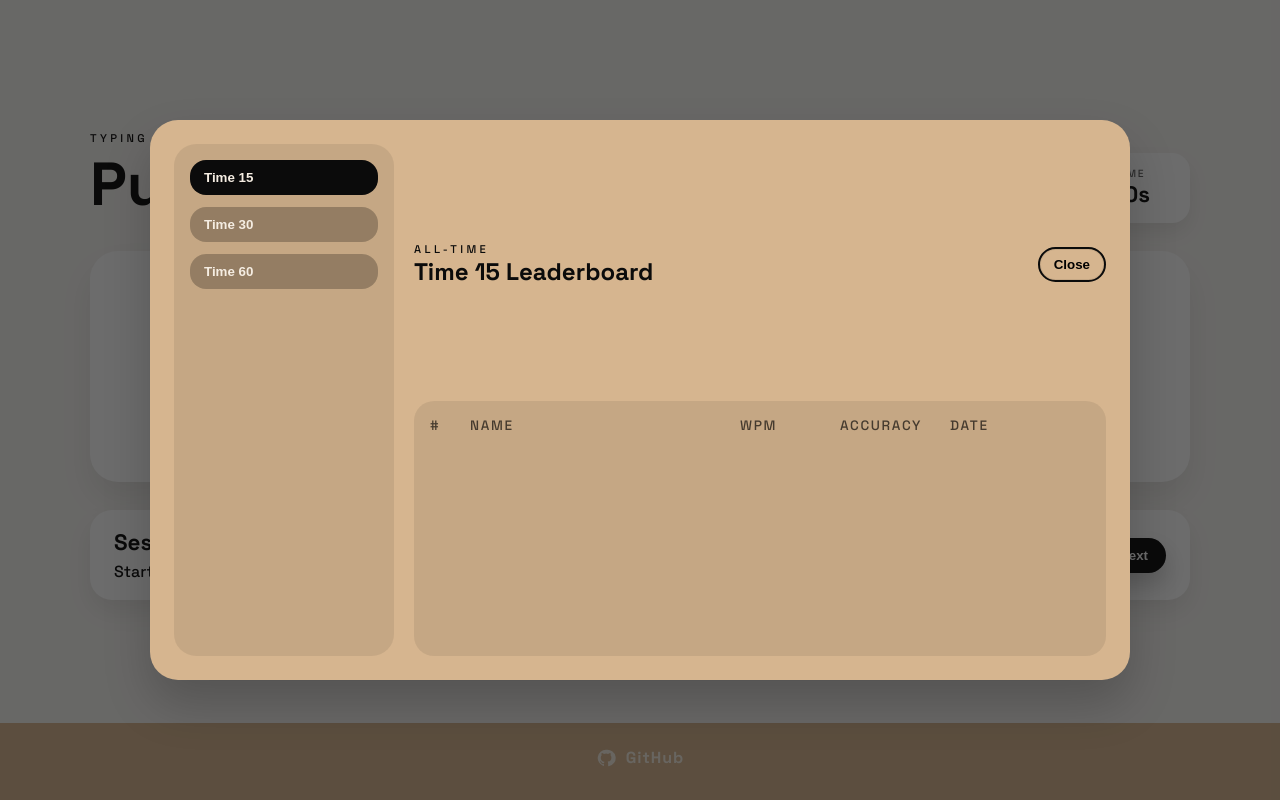
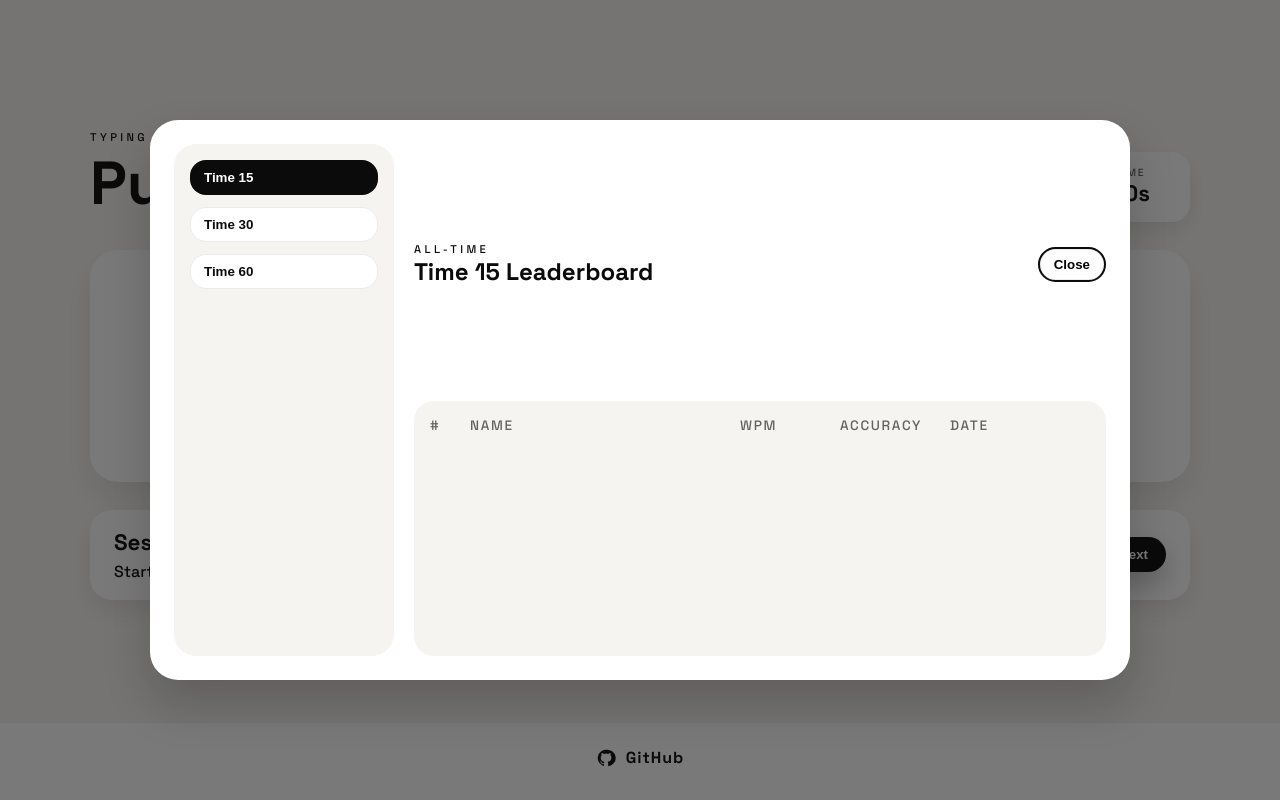
Before and after one commit to Henvag/PulseType, a website: page index.html in a window 1280 px wide. Both pictures are taken after a click on the button 565 px from the left and 200 px from the top of the page. Drawn offline with Linux system fonts and the light colour scheme; no server answers.

Commit message:
Match leaderboard and footer to monochrome style

```diff
--- a/styles.css
+++ b/styles.css
@@ -468,14 +468,15 @@ body {
   display: flex;
   justify-content: center;
   padding: 24px 0 32px;
-  background: #d6b58f;
+  background: #ffffff;
+  border-top: 1px solid rgba(0, 0, 0, 0.06);
 }
 
 .footer-link {
   display: inline-flex;
   align-items: center;
   gap: 10px;
-  color: #f5ede2;
+  color: #0b0b0b;
   text-decoration: none;
   font-weight: 600;
   letter-spacing: 0.06em;
@@ -484,15 +485,15 @@ body {
 .footer-link svg {
   width: 20px;
   height: 20px;
-  fill: #f5ede2;
+  fill: #0b0b0b;
 }
 
 .leaderboard-overlay.show {
-  background: rgba(11, 11, 11, 0.6);
+  background: rgba(11, 11, 11, 0.55);
 }
 
 .leaderboard-card {
-  background: #d6b58f;
+  background: #ffffff;
   border-radius: 28px;
   padding: 24px;
   width: min(980px, 94vw);
@@ -504,7 +505,7 @@ body {
 }
 
 .leaderboard-tabs {
-  background: rgba(0, 0, 0, 0.08);
+  background: #f6f4f1;
   border-radius: 22px;
   padding: 16px;
   display: grid;
@@ -514,18 +515,19 @@ body {
 
 .tab-btn {
   border: none;
-  background: rgba(0, 0, 0, 0.25);
-  color: #f5ede2;
+  background: #ffffff;
+  color: #0b0b0b;
   padding: 10px 14px;
   border-radius: 16px;
   font-weight: 700;
   cursor: pointer;
   text-align: left;
+  box-shadow: inset 0 0 0 1px rgba(0, 0, 0, 0.08);
 }
 
 .tab-btn.active {
   background: #0b0b0b;
-  color: #f5ede2;
+  color: #ffffff;
 }
 
 .leaderboard-main {
@@ -541,7 +543,7 @@ body {
 }
 
 .leaderboard-table {
-  background: rgba(0, 0, 0, 0.08);
+  background: #f6f4f1;
   border-radius: 20px;
   padding: 16px;
   display: grid;
@@ -554,7 +556,7 @@ body {
   font-size: 0.85rem;
   text-transform: uppercase;
   letter-spacing: 0.12em;
-  color: rgba(0, 0, 0, 0.65);
+  color: rgba(0, 0, 0, 0.6);
 }
 
 .leaderboard-rows {
@@ -567,10 +569,11 @@ body {
   display: grid;
   grid-template-columns: 40px 1fr 100px 110px 140px;
   align-items: center;
-  background: rgba(255, 255, 255, 0.35);
+  background: #ffffff;
   border-radius: 14px;
   padding: 10px 12px;
   font-size: 0.95rem;
+  box-shadow: inset 0 0 0 1px rgba(0, 0, 0, 0.04);
 }
 
 .leaderboard-name {
```
